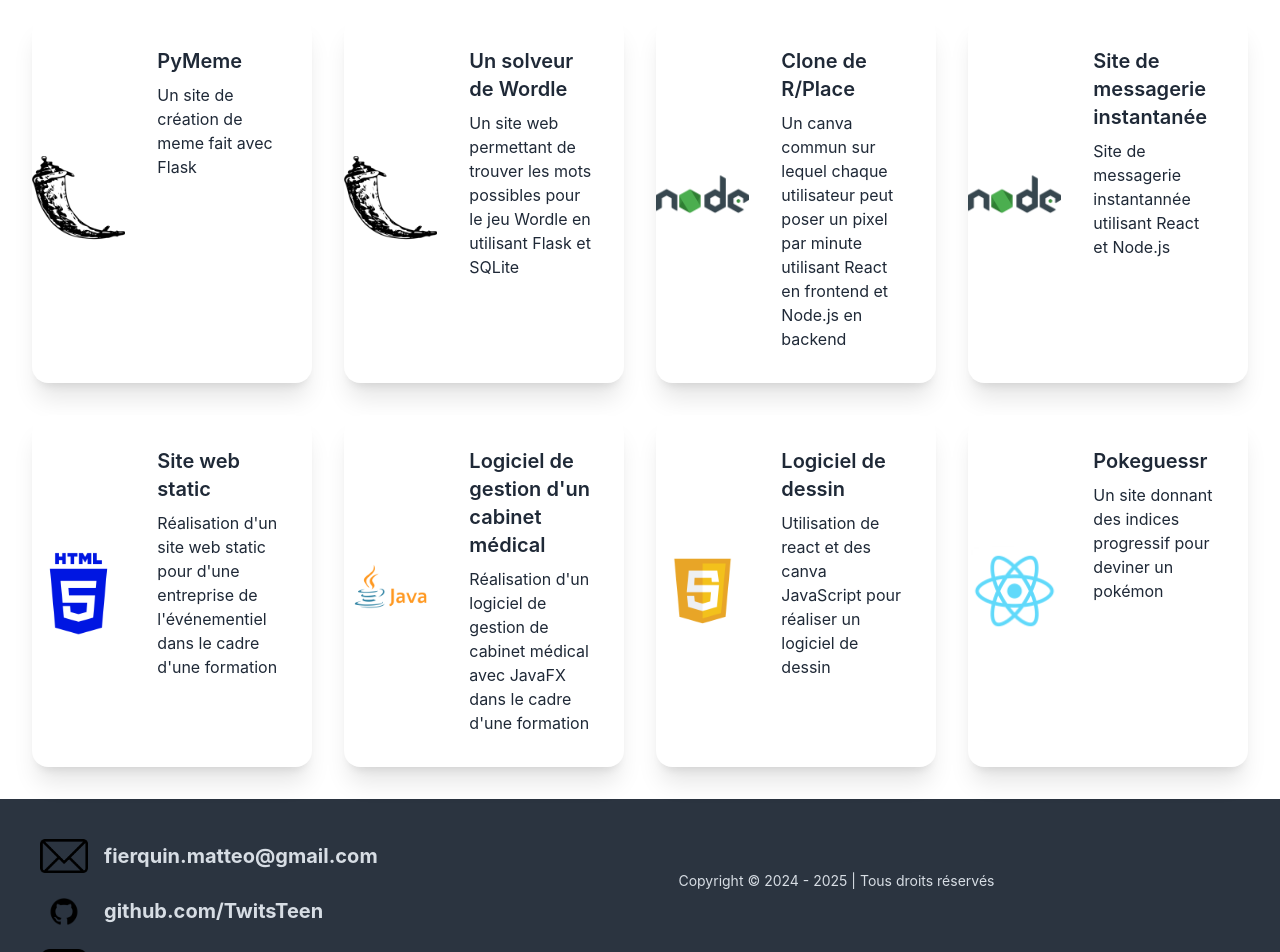
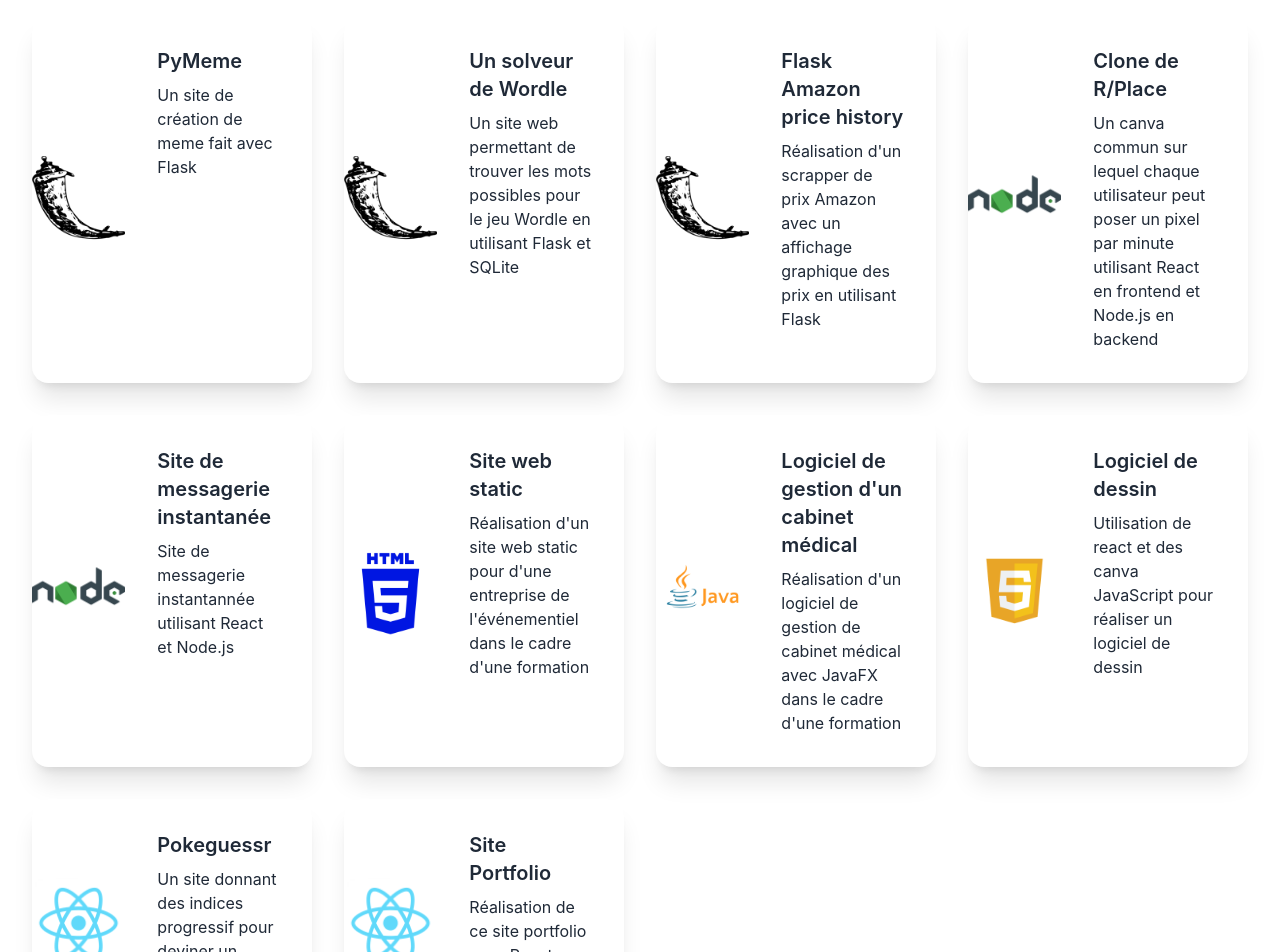
Before and after one commit to TwitsTeen/PortFolio, a React (Vite) app: page / in a window 1280 px wide. Shown: the part 900-1852 px from the top of the page. Built offline with nearby package versions, Linux system fonts and the light colour scheme.

Commit message:
Ajout de projets

```diff
--- a/src/components/Projects.jsx
+++ b/src/components/Projects.jsx
@@ -12,6 +12,11 @@ const Projects = () => {
         <ProjectCard
           title="Un solveur de Wordle"
           description="Un site web permettant de trouver les mots possibles pour le jeu Wordle en utilisant Flask et SQLite"
+          image="/PorteFolio/images/flask.png"
+        />
+        <ProjectCard
+          title="Flask Amazon price history"
+          description="Réalisation d'un scrapper de prix Amazon avec un affichage graphique des prix en utilisant Flask"
           image="/PorteFolio/images/flask.png"
         />
         <ProjectCard
@@ -44,6 +49,11 @@ const Projects = () => {
           description="Un site donnant des indices progressif pour deviner un pokémon"
           image="/PorteFolio/images/react.png"
         />
+        <ProjectCard
+          title="Site Portfolio"
+          description="Réalisation de ce site portfolio avec React, tailwindcss et DaisyUI"
+          image="/PorteFolio/images/react.png"
+        />
       </div>
     </>
   );
```
